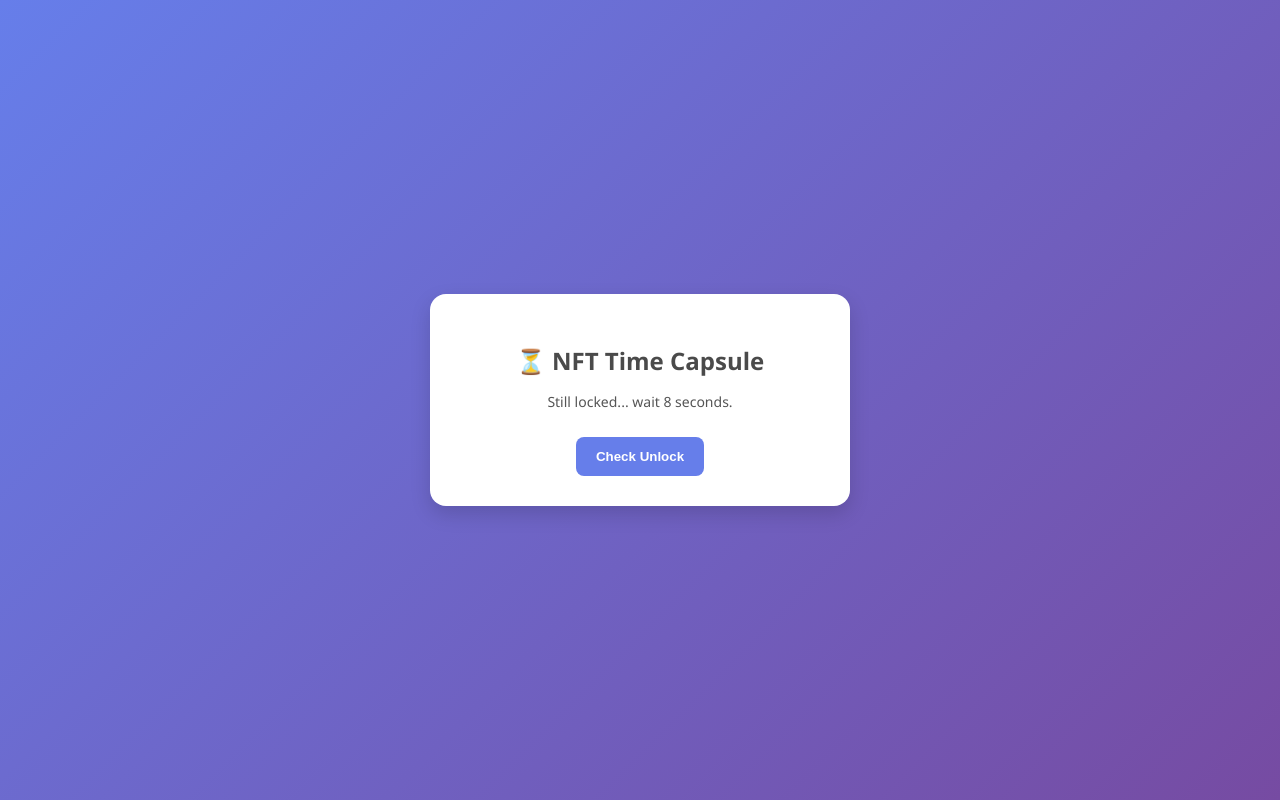
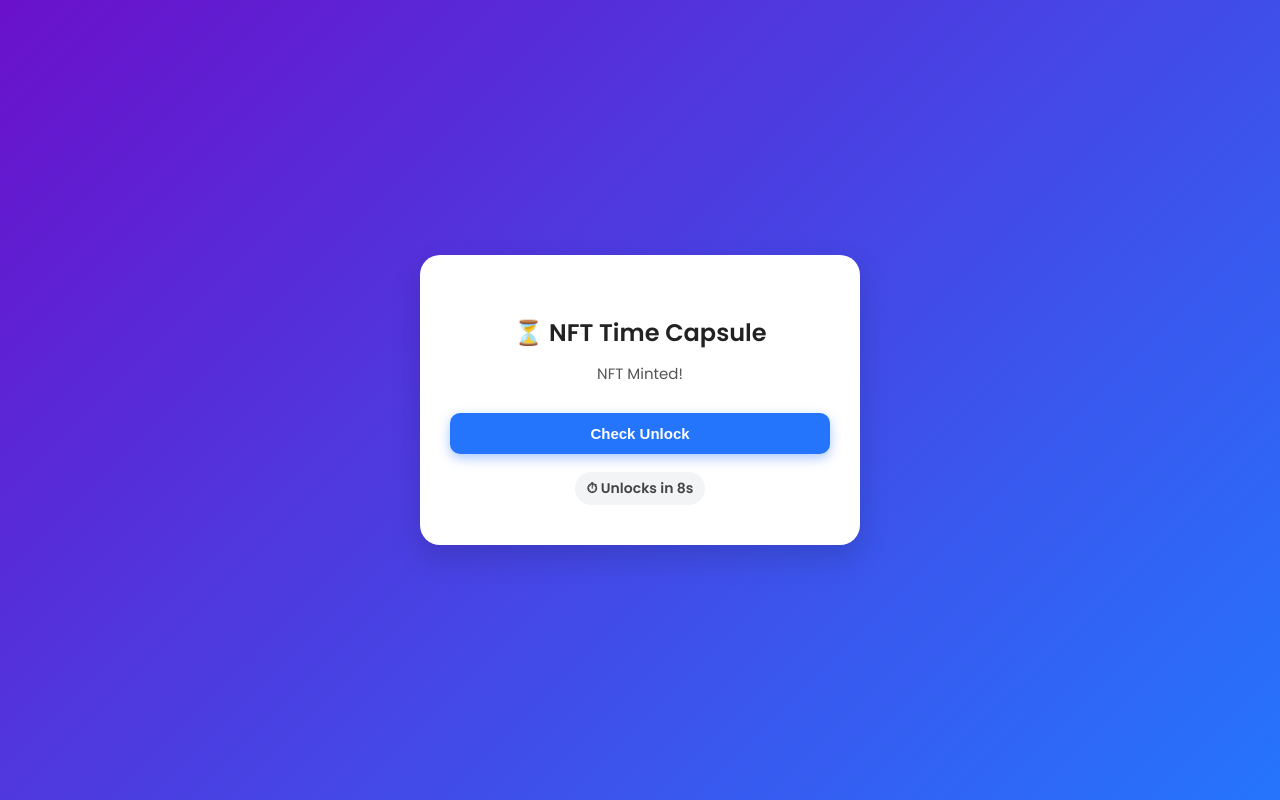
Before and after one commit to 0xZepeto/nft-time-capsule, a plain HTML site: page index.html in a window 1280 px wide. Both pictures are taken after a click on the button "Mint NFT". Drawn offline with Linux system fonts and the light colour scheme.

Commit message:
Update index.html

```diff
--- a/index.html
+++ b/index.html
@@ -3,68 +3,110 @@
 <head>
   <meta charset="UTF-8">
   <title>NFT Time Capsule (PoC)</title>
+  <link href="https://fonts.googleapis.com/css2?family=Poppins:wght@400;600&display=swap" rel="stylesheet">
   <style>
     body {
-      font-family: 'Segoe UI', Tahoma, sans-serif;
-      background: linear-gradient(135deg, #667eea, #764ba2);
+      margin: 0;
+      font-family: 'Poppins', sans-serif;
+      background: linear-gradient(135deg, #6a11cb, #2575fc);
+      height: 100vh;
       display: flex;
       justify-content: center;
       align-items: center;
-      height: 100vh;
-      margin: 0;
       color: #333;
     }
+
     .card {
-      background: white;
-      padding: 30px;
-      border-radius: 16px;
-      box-shadow: 0 8px 20px rgba(0,0,0,0.15);
+      background: #fff;
+      border-radius: 20px;
+      padding: 40px 30px;
+      width: 380px;
       text-align: center;
-      width: 360px;
-      transition: transform 0.3s ease;
+      box-shadow: 0 12px 30px rgba(0, 0, 0, 0.15);
+      animation: fadeIn 0.8s ease;
     }
-    .card:hover {
-      transform: translateY(-5px);
+
+    .card h2 {
+      margin-bottom: 12px;
+      font-weight: 600;
+      color: #222;
     }
-    h2 {
-      margin-bottom: 15px;
-      color: #4a4a4a;
+
+    #status {
+      margin: 10px 0 20px;
+      font-size: 15px;
+      color: #555;
     }
+
     button {
-      margin-top: 12px;
       padding: 12px 20px;
+      margin: 8px 0;
       border: none;
-      border-radius: 8px;
-      background: #667eea;
-      color: white;
-      font-weight: bold;
+      border-radius: 10px;
+      font-weight: 600;
+      font-size: 15px;
       cursor: pointer;
-      transition: background 0.3s ease;
+      transition: all 0.3s ease;
+      width: 100%;
     }
-    button:hover {
-      background: #5563c1;
+
+    #mintBtn {
+      background: linear-gradient(135deg, #667eea, #764ba2);
+      color: #fff;
+      box-shadow: 0 4px 12px rgba(118, 75, 162, 0.4);
     }
+
+    #mintBtn:hover {
+      background: linear-gradient(135deg, #5a67d8, #6b46c1);
+      transform: scale(1.03);
+    }
+
+    #checkBtn {
+      background: #2575fc;
+      color: #fff;
+      box-shadow: 0 4px 12px rgba(37, 117, 252, 0.4);
+    }
+
+    #checkBtn:hover {
+      background: #1a5ed9;
+      transform: scale(1.03);
+    }
+
     .hidden {
       display: none;
     }
+
+    .badge {
+      display: inline-block;
+      padding: 6px 12px;
+      border-radius: 20px;
+      font-size: 14px;
+      font-weight: 600;
+      background: #f3f4f6;
+      color: #444;
+      margin-top: 10px;
+    }
+
     #content {
-      margin-top: 20px;
-      padding: 15px;
-      border-radius: 10px;
-      background: #e6ffed;
-      color: #2f855a;
+      margin-top: 25px;
+      padding: 20px;
+      border-radius: 12px;
+      background: #e6fffa;
+      color: #234e52;
       font-weight: 500;
       opacity: 0;
-      transform: translateY(15px);
-      transition: all 0.5s ease;
+      transform: scale(0.9);
+      transition: all 0.6s ease;
     }
+
     #content.show {
       opacity: 1;
-      transform: translateY(0);
+      transform: scale(1);
     }
-    #status {
-      font-size: 14px;
-      color: #555;
+
+    @keyframes fadeIn {
+      from { opacity: 0; transform: translateY(20px); }
+      to { opacity: 1; transform: translateY(0); }
     }
   </style>
 </head>
@@ -74,6 +116,7 @@
     <p id="status">No NFT minted yet.</p>
     <button onclick="mintNFT()" id="mintBtn">Mint NFT</button>
     <button onclick="checkUnlock()" class="hidden" id="checkBtn">Check Unlock</button>
+    <div class="badge hidden" id="countdownBadge"></div>
     <div id="content" class="hidden">
       <h3>🎉 Revealed Content</h3>
       <p>This is the secret message inside your NFT Time Capsule!</p>
@@ -86,21 +129,24 @@
 
     function mintNFT() {
       unlockTime = Date.now() + 10000; // 10 detik
-      document.getElementById("status").innerText = "NFT Minted! Unlocks in 10 seconds...";
+      document.getElementById("status").innerText = "NFT Minted!";
       document.getElementById("mintBtn").classList.add("hidden");
       document.getElementById("checkBtn").classList.remove("hidden");
+      document.getElementById("countdownBadge").classList.remove("hidden");
 
-      // Mulai live countdown
       countdownInterval = setInterval(updateCountdown, 1000);
+      updateCountdown();
     }
 
     function updateCountdown() {
       const remaining = Math.max(0, Math.ceil((unlockTime - Date.now()) / 1000));
+      const badge = document.getElementById("countdownBadge");
+
       if (remaining > 0) {
-        document.getElementById("status").innerText = `Still locked... wait ${remaining} seconds.`;
+        badge.innerText = `⏱ Unlocks in ${remaining}s`;
       } else {
         clearInterval(countdownInterval);
-        document.getElementById("status").innerText = "Unlock available! Click to reveal 🎁";
+        badge.innerText = "✅ Ready to unlock!";
       }
     }
 
```
